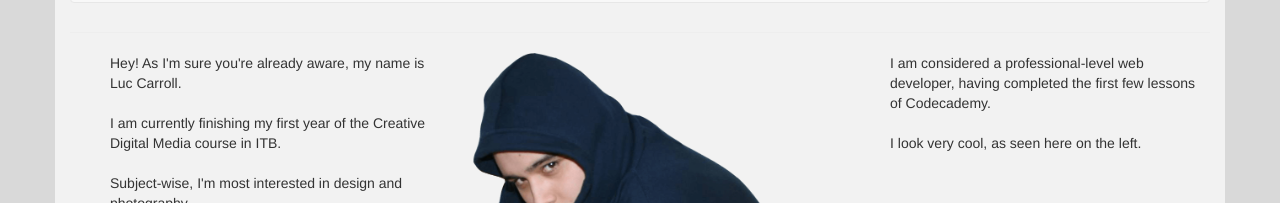
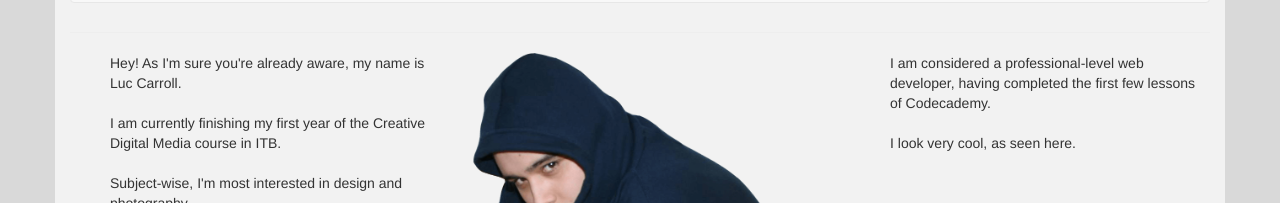
Before and after one commit to lucc9/Bootstrap-Assignment, a plain HTML site: page about.html in a window 1280 px wide. Shown: the part 187-390 px from the top of the page. Drawn offline with nearby package versions, Linux system fonts and the light colour scheme.

Commit message:
Update about.html

```diff
--- a/about.html
+++ b/about.html
@@ -65,7 +65,7 @@
 	</div>
 	<div class="col-md-4">
 		<ul>
-			<p>I am considered a professional-level web developer, having completed the first few lessons of Codecademy.<br><br>I look very cool, as seen here on the left.</p>
+			<p>I am considered a professional-level web developer, having completed the first few lessons of Codecademy.<br><br>I look very cool, as seen here.</p>
 		</ul>
 	</div>
 </div>
```
